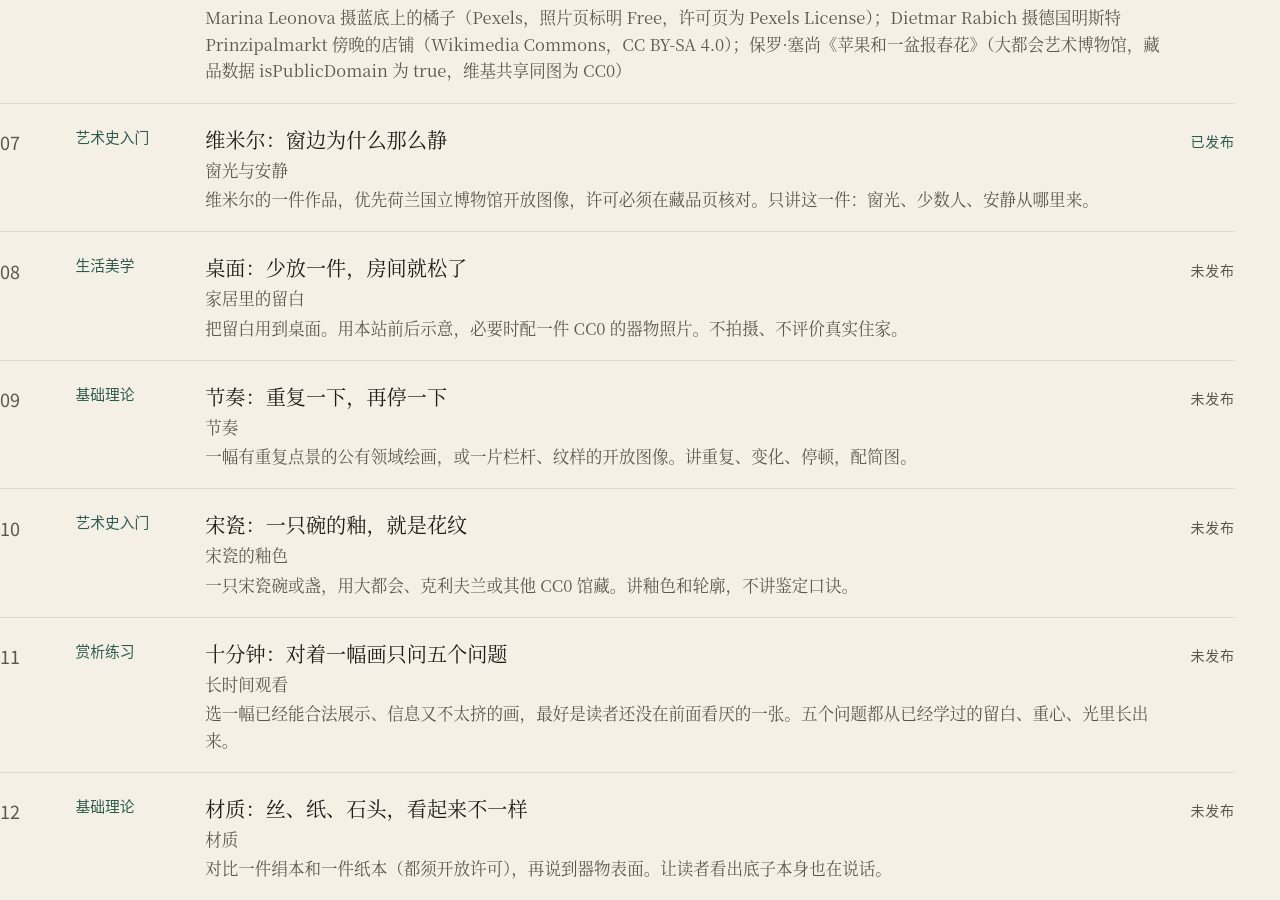
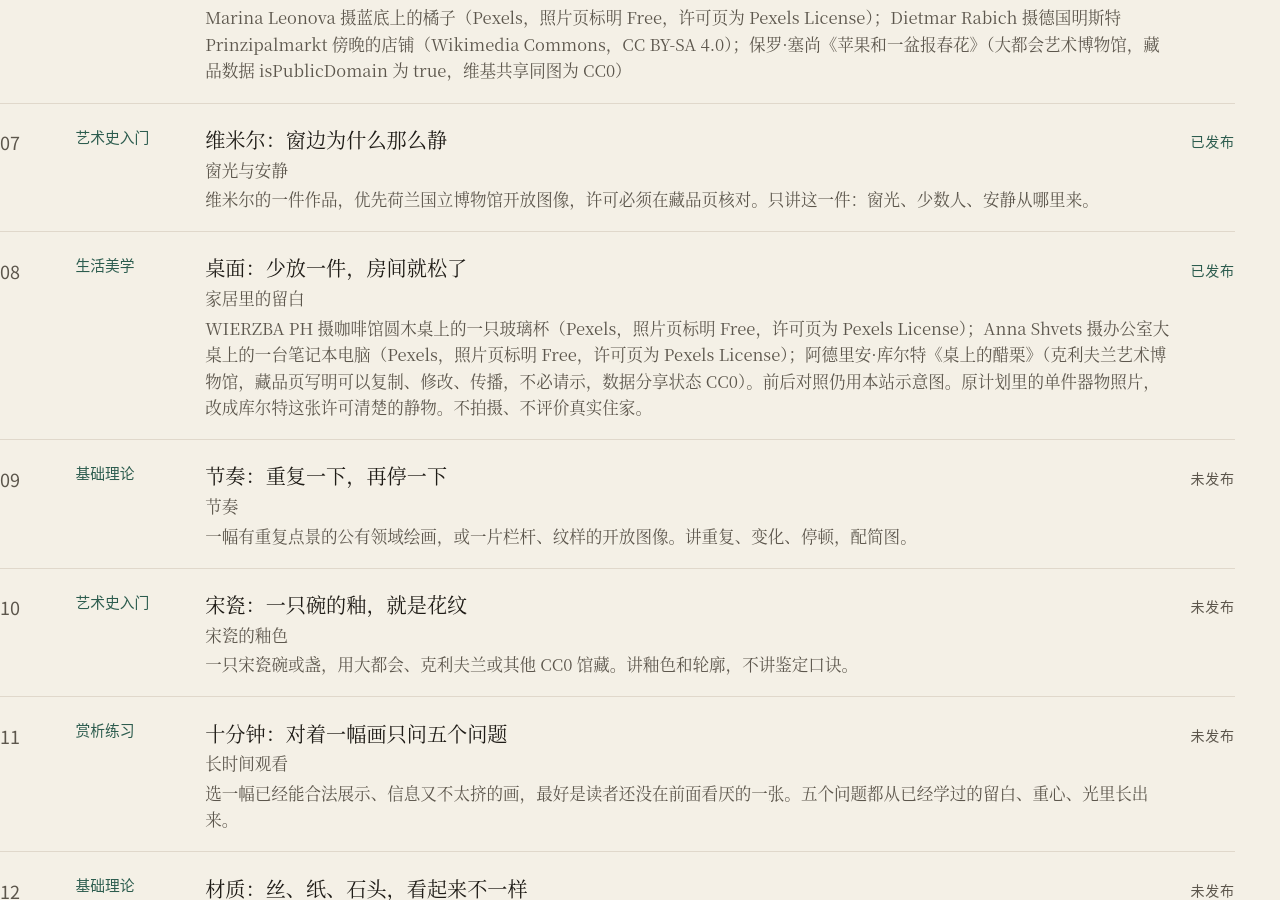
Before and after one commit to 57cx/aesthetics-daily, a Jekyll site: the page built from curriculum.html, in a window 1280 px wide and 900 px high, scrolled down 1362 px. Built offline with Jekyll 4.4.1, drawn with Linux system fonts in a browser that asks for light colours.

Commit message:
Publish day 8 on leaving one thing off the table. (#9)
Co-authored-by: Cursor Agent <cursoragent@cursor.com>
Co-authored-by: 57cx <57cx@users.noreply.github.com>

```diff
--- a/_data/curriculum.yml
+++ b/_data/curriculum.yml
@@ -62,8 +62,9 @@
   title: "桌面：少放一件，房间就松了"
   category: 生活美学
   topic: 家居里的留白
-  examples: "把留白用到桌面。用本站前后示意，必要时配一件 CC0 的器物照片。不拍摄、不评价真实住家。"
-  published: false
+  examples: "WIERZBA PH 摄咖啡馆圆木桌上的一只玻璃杯（Pexels，照片页标明 Free，许可页为 Pexels License）；Anna Shvets 摄办公室大桌上的一台笔记本电脑（Pexels，照片页标明 Free，许可页为 Pexels License）；阿德里安·库尔特《桌上的醋栗》（克利夫兰艺术博物馆，藏品页写明可以复制、修改、传播，不必请示，数据分享状态 CC0）。前后对照仍用本站示意图。原计划里的单件器物照片，改成库尔特这张许可清楚的静物。不拍摄、不评价真实住家。"
+  published: true
+  date: 2026-11-19
 -
   day: 9
   title: "节奏：重复一下，再停一下"
--- /dev/null
+++ b/_posts/2026-11-19-day-08-zhuomian.md
@@ -0,0 +1,130 @@
+---
+layout: article
+title: "桌面：少放一件，房间就松了"
+description: "先看咖啡馆圆桌上的一只杯子，再看一间只放着一台电脑的屋子。最后留一张荷兰小画，你自己看那块台子空了多少。"
+date: 2026-11-19 09:00:00 +0800
+day: 8
+category: 生活美学
+topic: 家居里的留白
+permalink: /days/08/
+image: /assets/images/day-08/cafe-table-glass.jpg
+image_alt: "浅色圆木桌正中放着一只小玻璃杯，杯里有一点深色的，四周是大片空着的桌面。周围是深蓝色的椅子。"
+image_width: 1067
+image_height: 1600
+---
+
+<p class="core"><span class="core-label">一句话</span>桌上少放一件，空出来的那一块让眼睛能歇，房间看着就松了。</p>
+
+## 图例讲解
+
+今天说的桌面，就是你眼前那张桌子的表面。不是电脑屏幕里那个桌面。
+
+第一日讲过留白。就是故意空出一块地方，让眼睛有处可停。第五日讲拍照，按下之前先退半步。今天不谈怎么拍。谈桌子上放了几样。
+
+你进一个房间，常常先看见桌子。桌上要是手机、钥匙、杯子、充电器和一叠纸全摊着，每一样都在叫，房间就觉得满。房间还是那么大。眼睛被桌面占住了，墙和窗你就看不见。
+
+今天只试一件很小的事。不要把桌子清空。清空是另一回事。今天拿掉一件。
+
+先看咖啡馆的一张圆桌。
+
+<figure class="plate">
+  <img src="{{ '/assets/images/day-08/cafe-table-glass.jpg' | relative_url }}" width="1067" height="1600" alt="浅色圆木桌正中放着一只小玻璃杯，杯里有一点深色的。杯子四周是大片空着的桌面。周围是深蓝色的椅子。后面还有一张圆桌，上面一只很小的花瓶。墙上是白色的线描。">
+  <figcaption>
+    <span class="cap-title">WIERZBA PH 摄，圆木桌上的玻璃杯</span>
+    <span class="cap-meta">照片页标题 Clear Glass on Round Wooden Table，就是圆木桌上的一只透明玻璃杯。WIERZBA PH，2021 年 9 月 25 日拍摄，同一天发布。照片页写的是一间室内咖啡馆，木头圆桌和椅子。拍摄用的是尼康 D5200。原图 3746 × 5619 像素。本站只把高缩到 1600 像素，没有裁切。</span>
+    <span class="cap-license"><a href="https://www.pexels.com/photo/clear-glass-on-round-wooden-table-9678720/">Pexels 照片页</a> · 许可：<a href="https://www.pexels.com/license/">Pexels License</a>。这张照片的页面标明 Free，可以免费使用。许可页写明，Pexels 上的照片都可以免费下载和使用，可以修改；署名不是必须。本站仍然署 WIERZBA PH 的名，并链到照片页和许可页。本站做的改动只是缩小。</span>
+  </figcaption>
+</figure>
+
+桌子是浅色木头，圆的。正中一只小玻璃杯，里面有一点深色的。杯子四周是大片空着的桌面。旁边的椅子是深蓝色的。后面还有一张圆桌，上面只放了一小瓶花，桌面也空着。墙上有白色的线描，今天不看那些线。
+
+你的眼睛可以先在木头上停一下，再落到那只杯子上。杯子不大，可是清楚。清楚，是因为旁边没有第二只杯子，也没有一叠菜单、一罐糖在跟它抢。
+
+你自己坐咖啡馆，也是这一下。桌上只有你的那一杯，你坐得住。菜单、纸巾盒、糖罐、手机一起摊开，眼睛就不知道先放哪。不是这些东西难看。是它们差不多一样大声，没有一块木头让出来。
+
+再看一间屋子。这是一间办公的地方。一张深色的大桌子，上面能看见的，是一台打开的电脑。
+
+<figure class="plate">
+  <img src="{{ '/assets/images/day-08/laptop-on-table.jpg' | relative_url }}" width="1600" height="1067" alt="深色的大桌子左边放着一台打开的银色笔记本电脑，桌上其余的地方是空的。前面是深色的椅子。后面是玻璃砖窗、几盆植物，地面空着一大块。" loading="lazy">
+  <figcaption>
+    <span class="cap-title">Anna Shvets 摄，大桌上的笔记本电脑</span>
+    <span class="cap-meta">照片页标题 A Laptop on the Table，就是桌上的一台笔记本电脑。Anna Shvets，照片页上的日期是 2022 年 6 月 30 日。照片页写的是一间办公室，木头桌上放着一台笔记本电脑。画面里这张桌子是深色的。原图 6240 × 4160 像素。本站只把宽缩到 1600 像素，没有裁切。</span>
+    <span class="cap-license"><a href="https://www.pexels.com/photo/a-laptop-on-the-table-12662890/">Pexels 照片页</a> · 许可：<a href="https://www.pexels.com/license/">Pexels License</a>。这张照片的页面标明 Free，可以免费使用。许可页写明，Pexels 上的照片都可以免费下载和使用，可以修改；署名不是必须。本站仍然署 Anna Shvets 的名，并链到照片页和许可页。本站做的改动只是缩小。</span>
+  </figcaption>
+</figure>
+
+电脑偏在左边，银色的，打开着。桌子其余的地方是空的。前面有椅子。后面是亮着的玻璃砖窗，几盆植物，地面也空着一大块。
+
+房间看着松。松，就是不挤。你先看见那一台电脑，然后眼睛可以离开桌子，去看窗，看植物，看空着的地面。桌子没有用第二件、第三件把眼睛拉回去。
+
+你自己的房间也是这一下。桌子上少一件，眼睛不用在桌面上来回找，墙和窗才显出来。房间没有变大。是桌子不再把眼睛占满。
+
+柜台也一样。你买东西，台上只放两三样，旁边留出空，你知道先看哪一件。货从左边堆到右边，你就走过去了。包装盒也是。字少，边留得宽，你拿起来先看见东西本身。这些都是同一件事：表面上少一样，空出来的那一块，让眼睛能歇。
+
+手机的主屏幕可以想成一张很小的桌子。图标少，你找得到要开的那个。图标铺满，每一样都在叫。这个不用展开。你打开自己的手机就看见了。
+
+三百多年前，荷兰有个人把一些水果放在一块台子上。他叫阿德里安·库尔特。原名 Adriaen Coorte，1660 年到 1707 年。这个名字不用背。台上放了什么，空了多少，留到最后你自己看。
+
+## 好与不好的对比
+
+下面两张不是照片，是从上往下看一张桌子的示意。不是谁的家。桌子一样大。左边东西少，靠在一起。右边铺到边。
+
+<div class="compare">
+  <figure>
+    <img src="{{ '/assets/images/day-08/compare-sparse.svg' | relative_url }}" width="640" height="640" alt="示意图：从上往下看一张桌子，左边放着一台电脑和一只杯子，右边是大块空着的桌面。">
+    <figcaption>
+      <span class="label">这样更妥</span>
+      两样靠在左边，右边的木头空着。
+    </figcaption>
+  </figure>
+  <figure>
+    <img src="{{ '/assets/images/day-08/compare-full.svg' | relative_url }}" width="640" height="640" alt="示意图：同一张桌子，杯子、本子、瓶子和手机大小差不多，铺到四边，几乎没有空着的桌面。">
+    <figcaption>
+      <span class="label">这样发闷</span>
+      东西一样大，又铺到边，眼睛不知道停哪。
+    </figcaption>
+  </figure>
+</div>
+
+先说右边为什么看着累。杯子、本子、瓶子、手机，大小差不多，又都挨着边。眼睛刚停在一只杯子上，旁边的本子又来，再旁边的瓶子又来。没有一大块空着的木头。看两眼就想挪开。看着累，是因为没有地方让眼睛歇。
+
+左边只做了一件事。一台电脑和一只杯子靠在左边，右边是大块木头。你先看见这两样，再在空的木头上停一下。房间松不松，就看这块空还在不在。
+
+少放一件就够。不用全部收走。东西可以留两样、三样，让它们靠在一起，旁边仍有一块空。空要是一点不剩，眼睛就没处停。
+
+<section class="practice">
+  <h2 id="小练习">小练习</h2>
+  <p>现在就能做。对着你自己的桌子。别人的家今天不看，也不评。</p>
+  <p>先看十秒。数一数，有几样在抢你的眼睛。</p>
+  <p>拿掉一件。充电器、一叠纸，或者把手机放进抽屉。再看十秒。空出来的那一块在哪？你的眼睛是不是先在那里停一下？墙或者窗，有没有跟着显出来？</p>
+  <p>把那件放回去。再看十秒。桌子是不是又把眼睛占满了？</p>
+  <p>用一句话写下来。不用写得美。比如：「拿掉充电器之后，我先看见左边那块木头，房间没那么满。」</p>
+  <p>写完，今天的练习就结束了。</p>
+</section>
+
+## 赏析练习
+
+最后看阿德里安·库尔特。荷兰人，1660 年到 1707 年。这张画于 1701 年。馆方标题是 Gooseberries on a Table。我们叫它《桌上的醋栗》。中文名是按这个标题译的。
+
+醋栗是一种小果子，红的，也有浅色的、半透明的。就是台上那些。这个词不用背。
+
+先别判断空得够不够。看够一分钟，再答题。挑两个问题就够。没有标准答案，写给自己。
+
+<figure class="plate">
+  <img src="{{ '/assets/images/day-08/coorte-gooseberries.jpg' | relative_url }}" width="1227" height="1600" alt="一块浅灰色的石台在画面下半。台上有一枝带叶子的枝子，和一簇红的、浅色的小果子。台子上方和左右是大片深色。台子正面有一行签名。" loading="lazy">
+  <figcaption>
+    <span class="cap-title">阿德里安·库尔特《桌上的醋栗》</span>
+    <span class="cap-meta">馆方标题 Gooseberries on a Table。中文名《桌上的醋栗》是按这个标题译的。阿德里安·库尔特（Adriaen Coorte，1660–1707），荷兰，1701 年。油彩画在纸上，纸再贴到木板上。馆方写法是 oil on paper mounted on wood。这个说法不用背。画心高 29.7 厘米，宽 22.8 厘米。连框高 45.5 厘米，宽 38.5 厘米，厚 4.5 厘米。克利夫兰艺术博物馆，藏品号 1987.32，Leonard C. Hanna Jr. Fund 购藏。左下签着 “A Coorte / 1701”。本站下载的馆方图像是 2607 × 3400 像素。本站只把高缩到 1600 像素，没有裁切。</span>
+    <span class="cap-license"><a href="https://www.clevelandart.org/art/1987.32">藏品页</a> · 许可：<a href="https://creativecommons.org/publicdomain/zero/1.0/">CC0</a>。藏品页写明可以复制、修改、传播，不必请示。页面数据里的分享状态是 CC0。该馆<a href="https://www.clevelandart.org/open-access">开放获取</a>说明里也写了，标成 CC0 的图像可以免费使用，不要求署名。本站仍然写下了作者、标题和馆名。</span>
+  </figcaption>
+</figure>
+
+<ol class="questions">
+  <li>果子和叶子在台子的哪一块？台面上空着的地方，让你的眼睛歇一下，还是让果子显得太少？</li>
+  <li>你的眼睛先停在果子上，还是先在暗的地方歇一下？你是凭哪一块这么说的？</li>
+  <li>如果再在台子上放一只杯子、再放一本书，你的眼睛还停得住吗？</li>
+  <li>这张画，和你刚才看的那张圆桌，哪一处是一回事？说一个你看见的地方。</li>
+  <li>台子正面有一行字，是签名和年份。你把它看成多出来的一件东西，还是看成台子自己的一部分？</li>
+</ol>
+
+<p class="colophon">咖啡馆的圆桌、办公室里的电脑、库尔特这张，都下载到本站，只把最长边缩到 1600 像素以内，没有裁切。两张对照图是本站画的示意，从上往下看一张桌子，不是某张照片，也不拿来笑话谁。没有另放一件单独的器物照片，最后看的就是库尔特这张画。许可和署名都写在每张图的图注里。</p>
```
Also changed, not shown: assets/images/day-08/cafe-table-glass.jpg (added), assets/images/day-08/compare-full.svg (added), assets/images/day-08/compare-sparse.svg (added), assets/images/day-08/coorte-gooseberries.jpg (added), assets/images/day-08/laptop-on-table.jpg (added).
